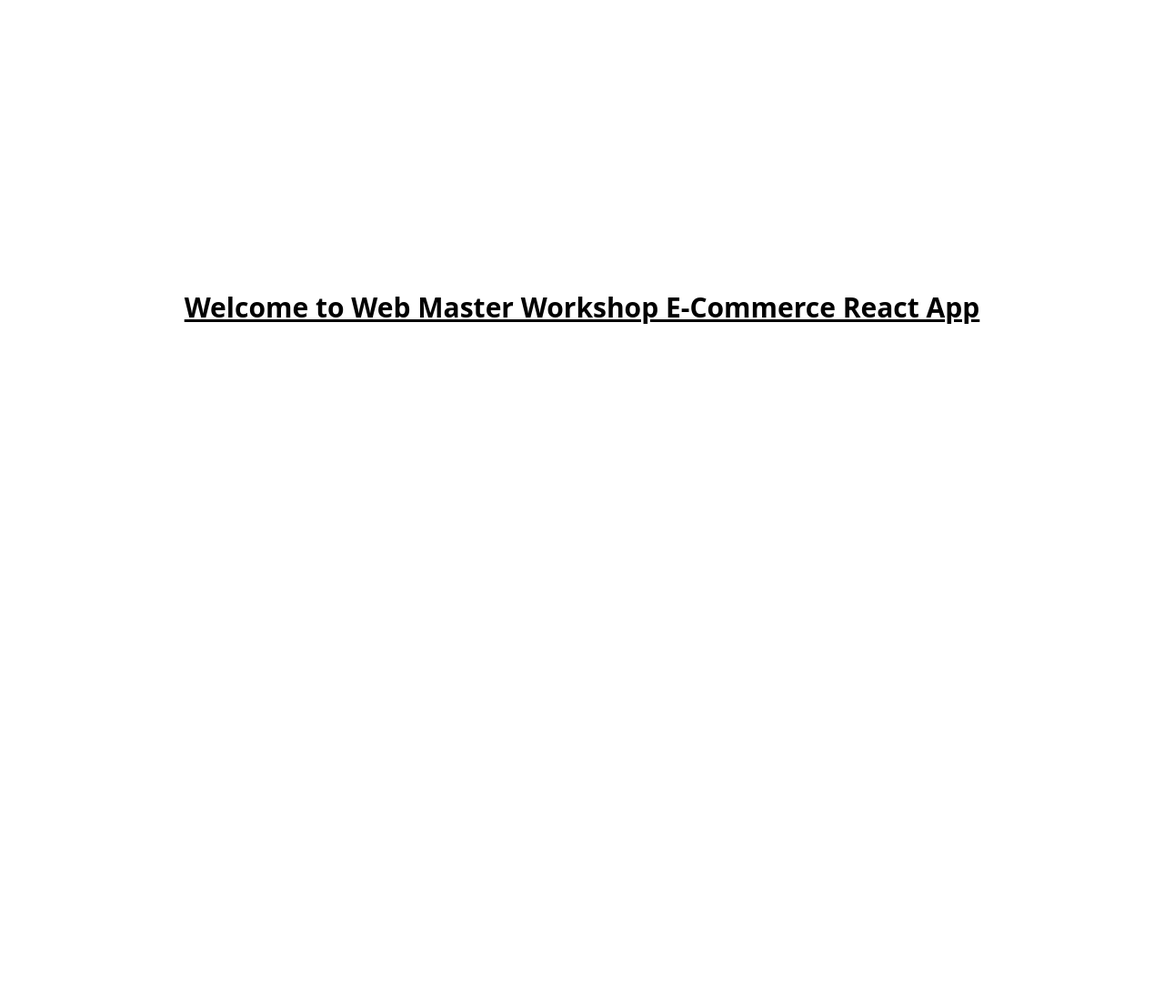
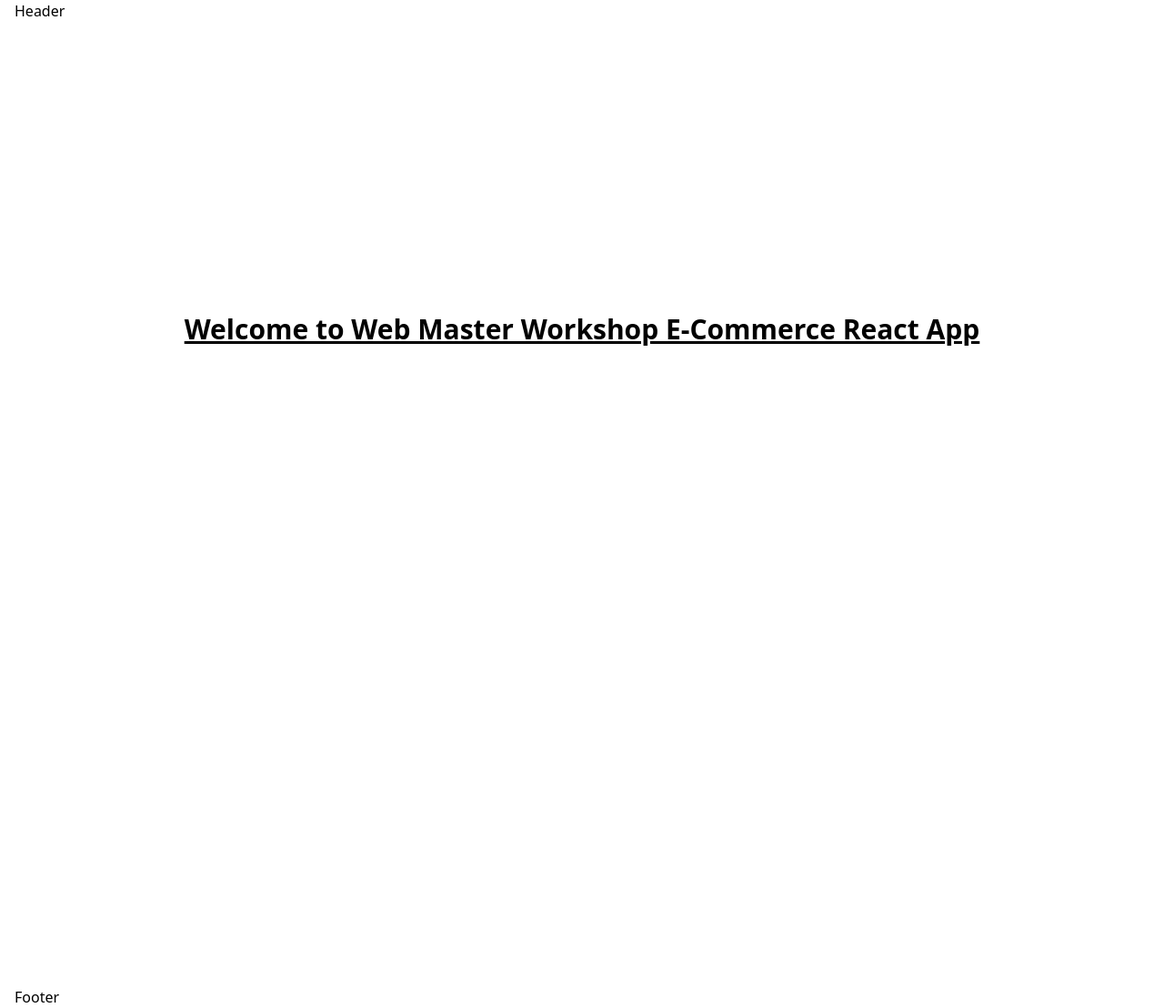
Before and after one commit to Mohamed-Fouad-Nassar/web-master-intern-workshop-1-ecommerce, a React (Vite) app: page / in a window 1280 px wide. Shown: the whole page at 91% size. Before the commit the page ends 800 px from the top, so only its background shows below. Built offline with nearby package versions, Linux system fonts and the light colour scheme; a web font is replaced by a local one.

Commit message:
finish starter files

```diff
--- /dev/null
+++ b/src/components/Footer.tsx
@@ -0,0 +1,3 @@
+export default function Footer() {
+  return <div className="container mx-auto px-4">Footer</div>;
+}
--- /dev/null
+++ b/src/components/Header.tsx
@@ -0,0 +1,3 @@
+export default function Header() {
+  return <div className="container mx-auto px-4">Header</div>;
+}
--- a/src/layouts/MainLayout.tsx
+++ b/src/layouts/MainLayout.tsx
@@ -1,5 +1,16 @@
 import { Outlet } from "react-router";
 
+import Header from "../components/Header";
+import Footer from "../components/Footer";
+
 export default function MainLayout() {
-  return <Outlet />;
+  return (
+    <>
+      <Header />
+      <main className="min-h-[calc(100vh-60px)] container mx-auto px-4">
+        <Outlet />
+      </main>
+      <Footer />
+    </>
+  );
 }
```
